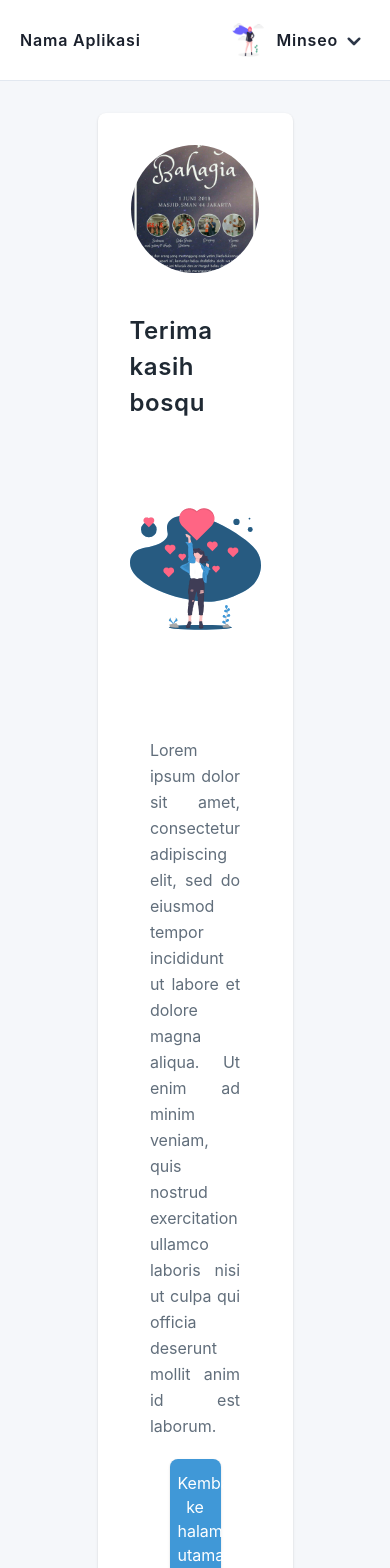
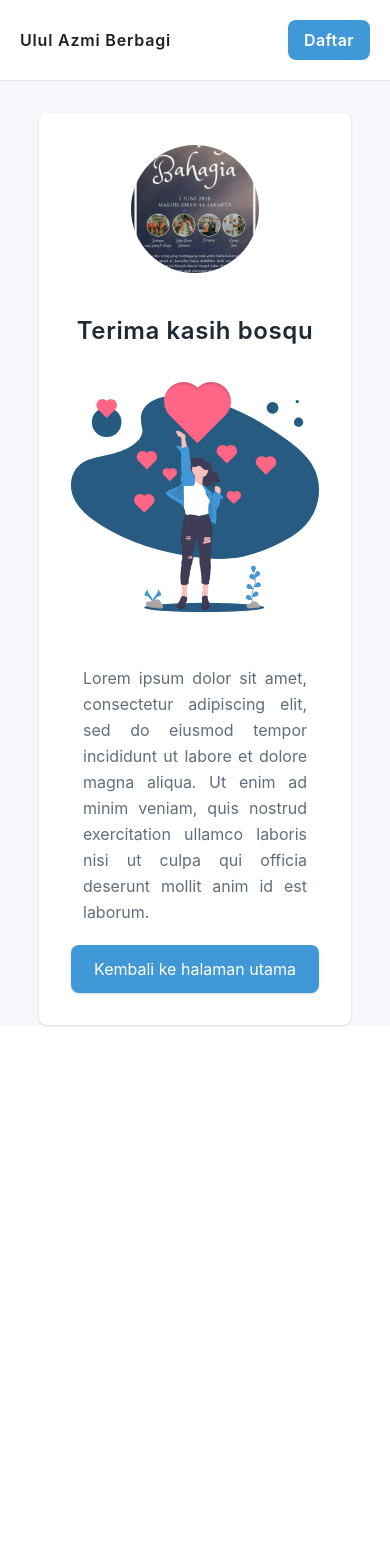
Before and after one commit to ulul-azmi/tracking-frontend, a React (Create React App) app: page /terimakasih in a window 390 px wide. Shown: the top 1568 px of the page. After the commit the page ends 1057 px from the top, so only its background shows below. Built offline with nearby package versions, Linux system fonts and the light colour scheme.

Commit message:
thank you responsive and fix header

```diff
--- a/src/components/Header.js
+++ b/src/components/Header.js
@@ -5,10 +5,10 @@ export default function Header() {
   return (
     <div className="bg-white p-5 flex justify-between border-b">
       <span className="font-semibold tracking-wider text-gray-900 self-center">
-        Nama Aplikasi
+        Ulul Azmi Berbagi
       </span>
       {/* Sudah login */}
-      <div className="flex items-center">
+      {/* <div className="flex items-center">
         <img
           className="w-10 h-10 rounded-full mr-2 cursor-pointer"
           src={Image}
@@ -29,17 +29,17 @@ export default function Header() {
             d="M15.3 10.3a1 1 0 0 1 1.4 1.4l-4 4a1 1 0 0 1-1.4 0l-4-4a1 1 0 0 1 1.4-1.4l3.3 3.29 3.3-3.3z"
           />
         </svg>
-      </div>
+      </div> */}
 
       {/* Belum Login */}
-      {/* <div className="flex items-center">
+      <div className="flex items-center">
         <button
           type="button"
-          className="text-white py-2 px-4 font-semibold tracking-wide bg-another-blue-primary"
+          className="text-white py-2 px-4 font-semibold tracking-wide bg-another-blue-primary rounded-lg"
         >
-          Sign In
+          Daftar
         </button>
-      </div> */}
+      </div>
     </div>
   );
 }
--- a/src/containers/Thankyou.js
+++ b/src/containers/Thankyou.js
@@ -4,7 +4,7 @@ import ThankyouSvg from '../assets/thankyou.svg';
 export default class Thankyou extends Component {
   render() {
     return (
-      <div className="w-1/2 mx-auto bg-white shadow p-8 flex flex-col items-center rounded-lg my-8">
+      <div className="w-1/2 mx-auto bg-white shadow p-8 flex flex-col items-center rounded-lg my-8 xs:w-4/5">
         <div className="banner w-32 h-32 rounded-full mb-10" />
 
         <span className="block font-semibold text-2xl tracking-wide text-blue-gray-primary mb-5">
@@ -15,14 +15,14 @@ export default class Thankyou extends Component {
           <img src={ThankyouSvg} className="block h-64" alt="Thank You SVG" />
         </div>
 
-        <span className="block font-normal leading-relaxed text-blue-gray-secondary px-10 py-5 text-justify">
+        <span className="block font-normal leading-relaxed text-blue-gray-secondary px-10 py-5 text-justify xs:px-3">
           Lorem ipsum dolor sit amet, consectetur adipiscing elit, sed do
           eiusmod tempor incididunt ut labore et dolore magna aliqua. Ut enim ad
           minim veniam, quis nostrud exercitation ullamco laboris nisi ut culpa
           qui officia deserunt mollit anim id est laborum.
         </span>
 
-        <div className="flex flex-col w-full px-10">
+        <div className="flex flex-col w-full px-10 xs:px-0">
           <button
             className="w-full rounded-lg bg-another-blue-primary text-white py-3 px-2 shadow"
             type="button"
```
